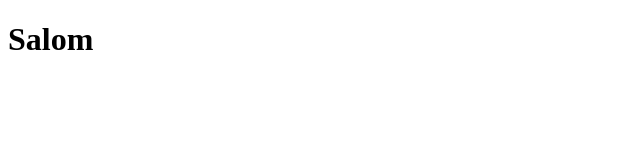
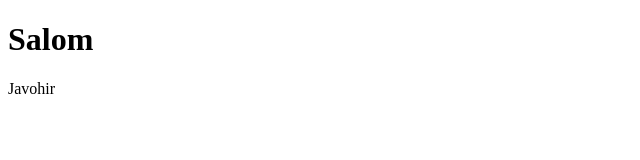
Before and after one commit to HayitboyevJavohir/my-work, a plain HTML site: page index.html in a window 1280 px wide. Shown: the full height of the page, 0-640 px from the left. Drawn offline with Linux system fonts and the light colour scheme.

Commit message:
p tegi qoshdim

```diff
--- a/index.html
+++ b/index.html
@@ -7,5 +7,6 @@
   </head>
   <body>
     <h1>Salom</h1>
+    <p>Javohir</p>
   </body>
 </html>
```
